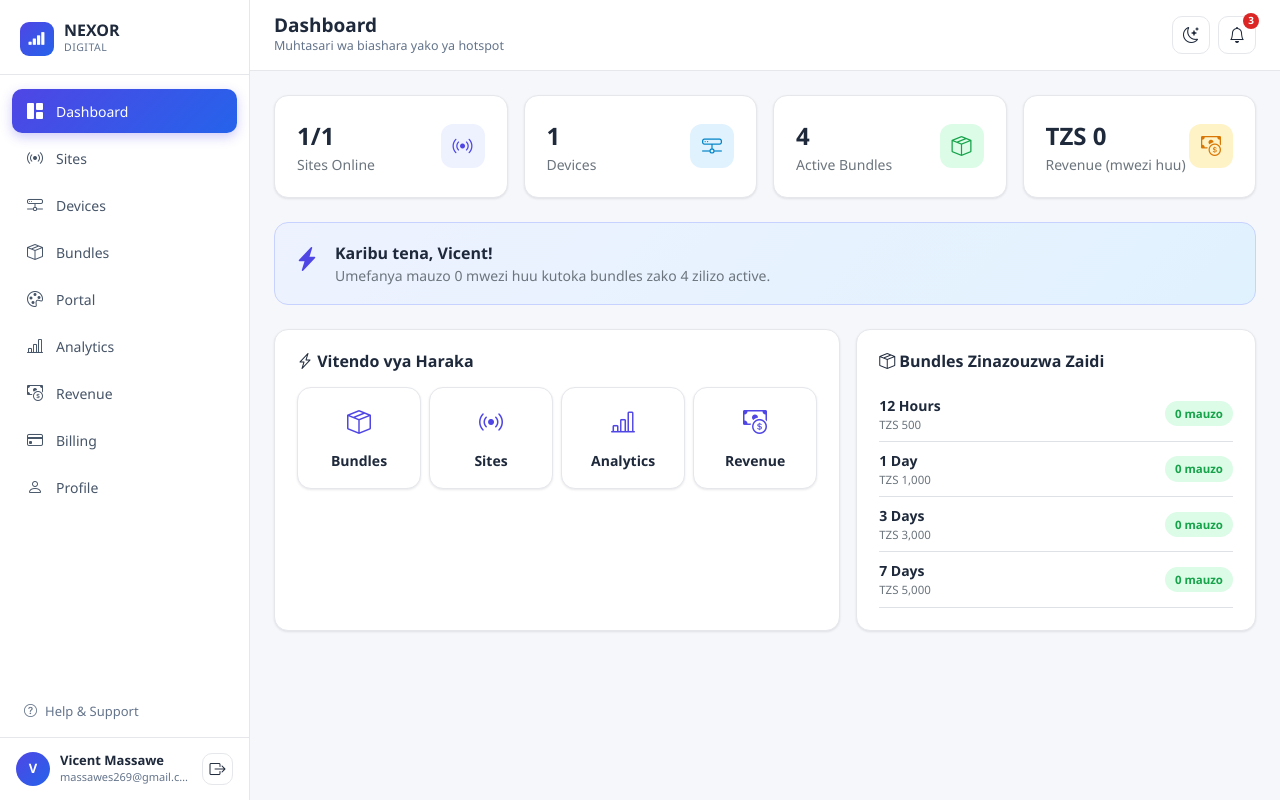
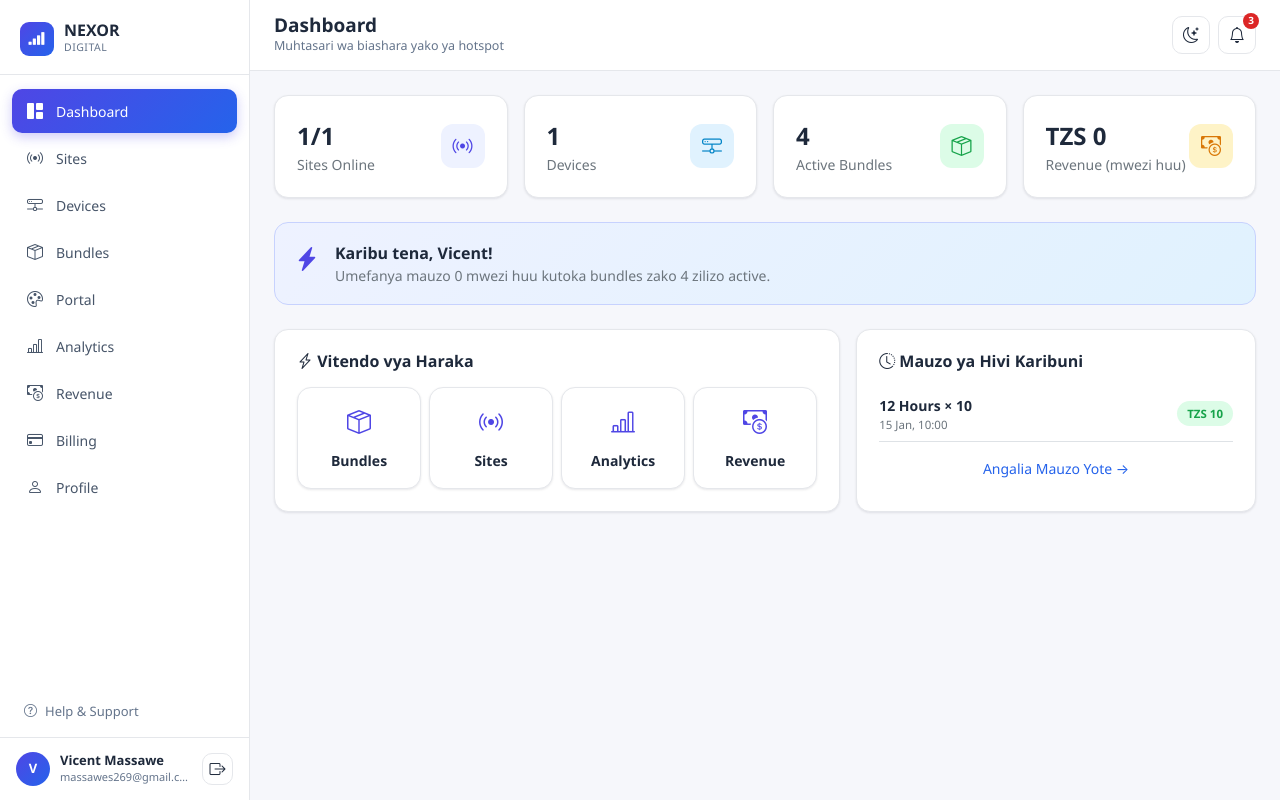
Before and after one commit to massawes/gambadeninvestment, a PHP site: page /admin.php in a window 1280 px wide. Run offline with PHP 8.4, Linux system fonts and the light colour scheme; a user stored in the database is signed in; data comes from the database, SQL or seed files in the repository; tables that the repository leaves empty hold one stand-in row (values such as "Sample post").

Commit message:
Replace Top Selling Bundles widget with live Recent Sales feed
The old widget just ranked bundles by sales_month, which is boring
and uninformative at zero. Showing the last 5 real recorded sales is
more useful and visibly updates the moment a sale is recorded.

```diff
--- a/pages/dashboard.php
+++ b/pages/dashboard.php
@@ -6,6 +6,14 @@ $totalDevices  = count($data['devices']);
 $activeBundles = count(array_filter($data['bundles'], fn($b) => $b['status'] === 'active'));
 $monthRevenue  = array_sum(array_column($data['bundles'], 'revenue_month'));
 $monthSales    = array_sum(array_column($data['bundles'], 'sales_month'));
+
+$recentSales = db()->query(
+    "SELECT s.*, b.name AS bundle_name
+       FROM sales s
+       JOIN bundles b ON b.id = s.bundle_id
+      ORDER BY s.sold_at DESC
+      LIMIT 5"
+)->fetchAll();
 ?>
 
 <div class="row g-3 mb-4">
@@ -90,20 +98,23 @@ $monthSales    = array_sum(array_column($data['bundles'], 'sales_month'));
 
   <div class="col-lg-5">
     <div class="nx-card nx-card-body h-100">
-      <h6 class="fw-bold mb-3"><i class="bi bi-box-seam"></i> Bundles Zinazouzwa Zaidi</h6>
-      <?php
-      $top = $data['bundles'];
-      usort($top, fn($a, $b) => $b['sales_month'] <=> $a['sales_month']);
-      foreach (array_slice($top, 0, 4) as $b):
-      ?>
+      <h6 class="fw-bold mb-3"><i class="bi bi-clock-history"></i> Mauzo ya Hivi Karibuni</h6>
+      <?php if (empty($recentSales)): ?>
+      <div class="text-center text-secondary small py-4">
+        Bado hakuna mauzo yaliyorekodiwa. Nenda <a href="admin.php?page=bundles">Bundles</a> na bonyeza "Record Sale" baada ya kila mteja kulipa.
+      </div>
+      <?php else: ?>
+      <?php foreach ($recentSales as $s): ?>
       <div class="d-flex justify-content-between align-items-center py-2 border-bottom">
         <div>
-          <div class="fw-semibold small"><?= htmlspecialchars($b['name']) ?></div>
-          <div class="text-secondary" style="font-size:11.5px;">TZS <?= money($b['price']) ?></div>
+          <div class="fw-semibold small"><?= htmlspecialchars($s['bundle_name']) ?> &times; <?= (int) $s['quantity'] ?></div>
+          <div class="text-secondary" style="font-size:11.5px;"><?= date('d M, H:i', strtotime($s['sold_at'])) ?></div>
         </div>
-        <span class="nx-badge nx-badge-active"><?= $b['sales_month'] ?> mauzo</span>
+        <span class="nx-badge nx-badge-active">TZS <?= money($s['amount']) ?></span>
       </div>
       <?php endforeach; ?>
+      <a href="admin.php?page=revenue" class="d-block text-center small mt-3 text-decoration-none">Angalia Mauzo Yote &rarr;</a>
+      <?php endif; ?>
     </div>
   </div>
 </div>
```
